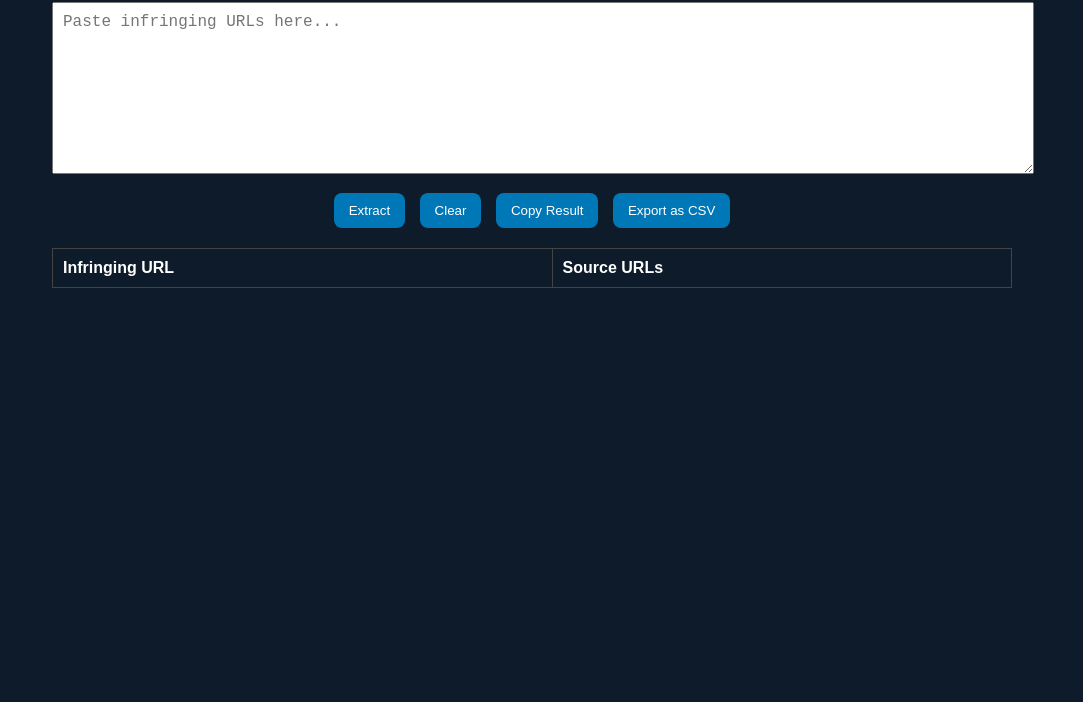
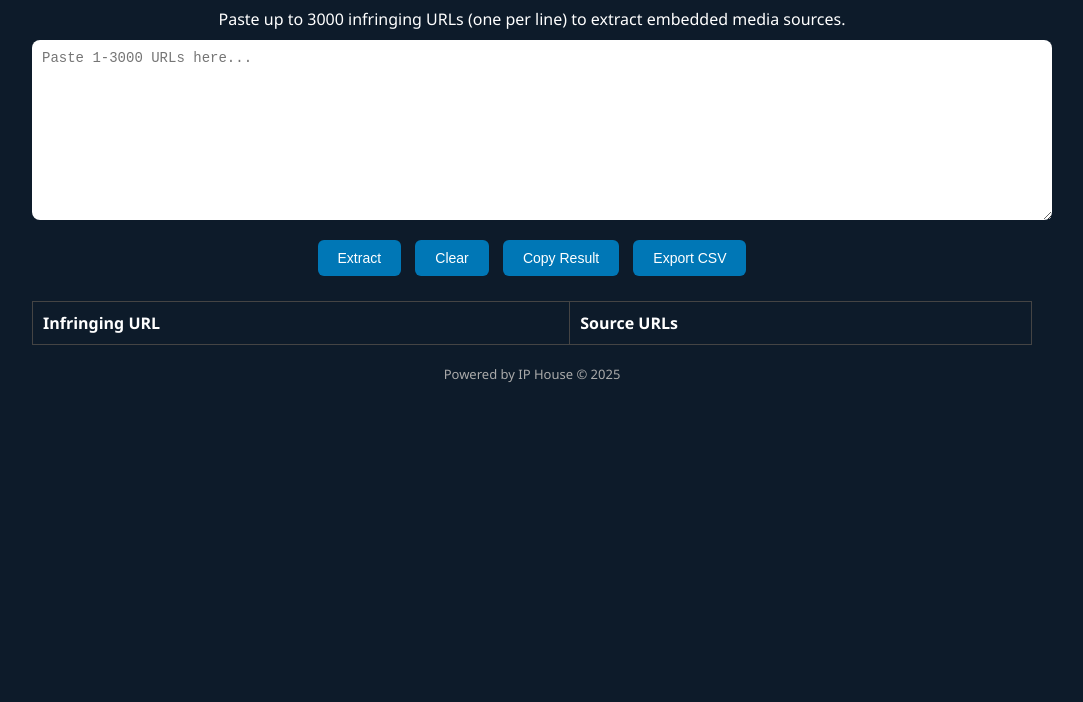
Before and after one commit to kumarnavin56324/ip-house-scraper, a website: page index.html in a window 1280 px wide. Shown: the part 98-800 px from the top of the page, without its empty margins (108-1191 px from the left). Drawn offline with Linux system fonts and the light colour scheme.

Commit message:
Add files via upload

```diff
--- a/index.html
+++ b/index.html
@@ -1,19 +1,21 @@
 <!DOCTYPE html>
 <html lang="en">
 <head>
-  <meta charset="UTF-8">
-  <title>IP House Extractor</title>
-  <link rel="stylesheet" href="styles.css">
+  <meta charset="UTF-8" />
+  <meta name="viewport" content="width=device-width, initial-scale=1.0"/>
+  <title>IP House Media Extractor</title>
+  <link rel="stylesheet" href="styles.css" />
 </head>
 <body>
   <div class="container">
     <h1>IP House Media Extractor</h1>
-    <textarea id="inputUrls" placeholder="Paste infringing URLs here..."></textarea>
+    <p class="subtitle">Paste up to 3000 infringing URLs (one per line) to extract embedded media sources.</p>
+    <textarea id="inputUrls" placeholder="Paste 1-3000 URLs here..."></textarea>
     <div class="actions">
       <button onclick="extract()">Extract</button>
       <button onclick="clearOutput()">Clear</button>
       <button onclick="copyResult()">Copy Result</button>
-      <button onclick="exportCSV()">Export as CSV</button>
+      <button onclick="exportCSV()">Export CSV</button>
     </div>
     <table id="resultTable">
       <thead>
@@ -21,6 +23,9 @@
       </thead>
       <tbody></tbody>
     </table>
+    <footer>
+      <p>Powered by IP House © 2025</p>
+    </footer>
   </div>
   <script src="script.js"></script>
 </body>
--- a/script.js
+++ b/script.js
@@ -5,6 +5,10 @@ async function extract() {
   tbody.innerHTML = "";
 
   if (urls.length === 0) return;
+  if (urls.length > 3000) {
+    alert("Please paste only up to 3000 URLs at once.");
+    return;
+  }
 
   const response = await fetch("/extract", {
     method: "POST",
--- a/styles.css
+++ b/styles.css
@@ -1,12 +1,12 @@
 body {
-  font-family: Arial, sans-serif;
+  font-family: 'Segoe UI', sans-serif;
   background-color: #0d1b2a;
-  color: white;
+  color: #ffffff;
   margin: 0;
   padding: 0;
 }
 .container {
-  max-width: 960px;
+  max-width: 1000px;
   margin: auto;
   padding: 20px;
 }
@@ -14,23 +14,31 @@ h1 {
   text-align: center;
   color: #00b4d8;
 }
+.subtitle {
+  text-align: center;
+  font-size: 16px;
+  margin-bottom: 10px;
+}
 textarea {
   width: 100%;
-  height: 150px;
+  height: 160px;
   padding: 10px;
-  font-size: 16px;
+  font-size: 14px;
+  border-radius: 8px;
+  border: none;
 }
 .actions {
   text-align: center;
-  margin: 10px 0;
+  margin-top: 10px;
 }
 button {
   margin: 5px;
-  padding: 10px 15px;
+  padding: 10px 20px;
   background-color: #0077b6;
   color: white;
   border: none;
-  border-radius: 8px;
+  border-radius: 6px;
+  font-size: 14px;
   cursor: pointer;
 }
 button:hover {
@@ -38,11 +46,17 @@ button:hover {
 }
 table {
   width: 100%;
+  margin-top: 20px;
   border-collapse: collapse;
-  margin-top: 15px;
 }
 th, td {
+  border: 1px solid #444;
   padding: 10px;
-  border: 1px solid #444;
   text-align: left;
 }
+footer {
+  text-align: center;
+  margin-top: 20px;
+  font-size: 13px;
+  color: #aaa;
+}
```
Also changed, not shown: package.json (+17 -1 lines), server.js (+18 -19 lines).
